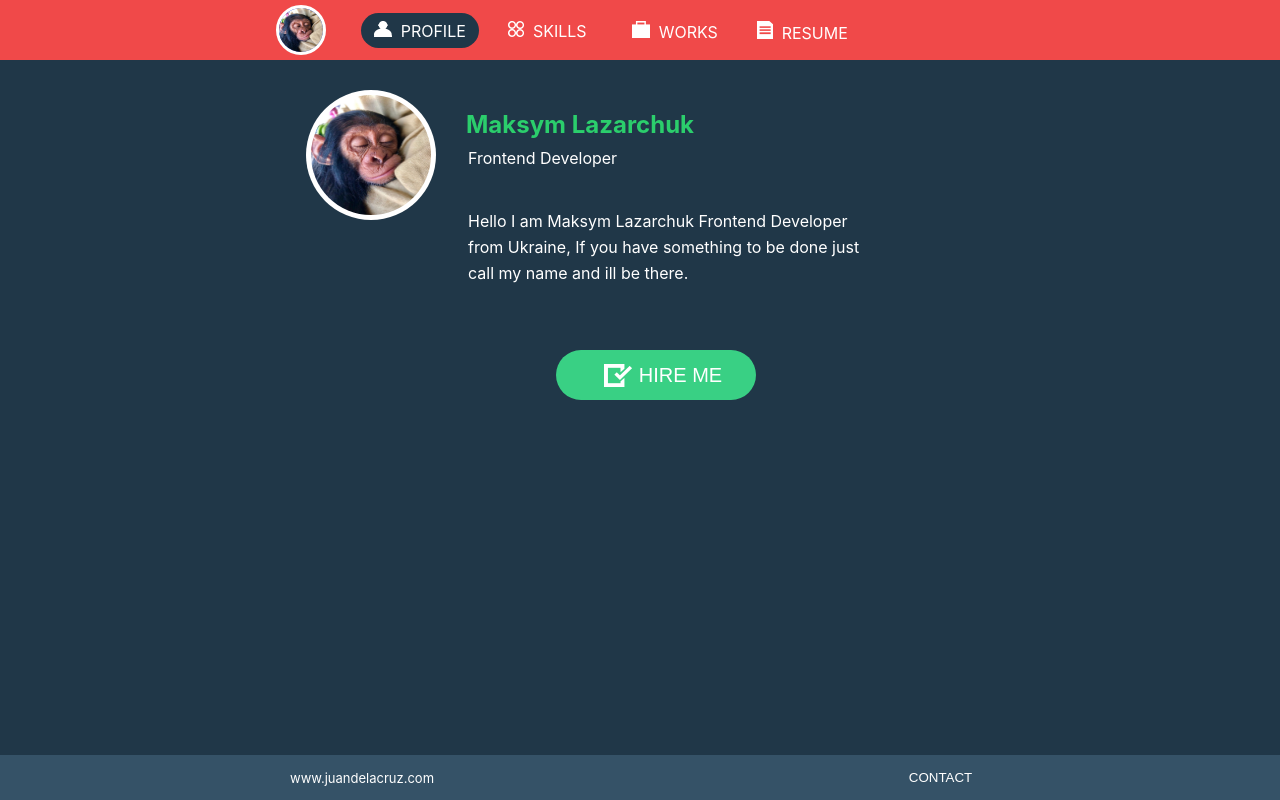
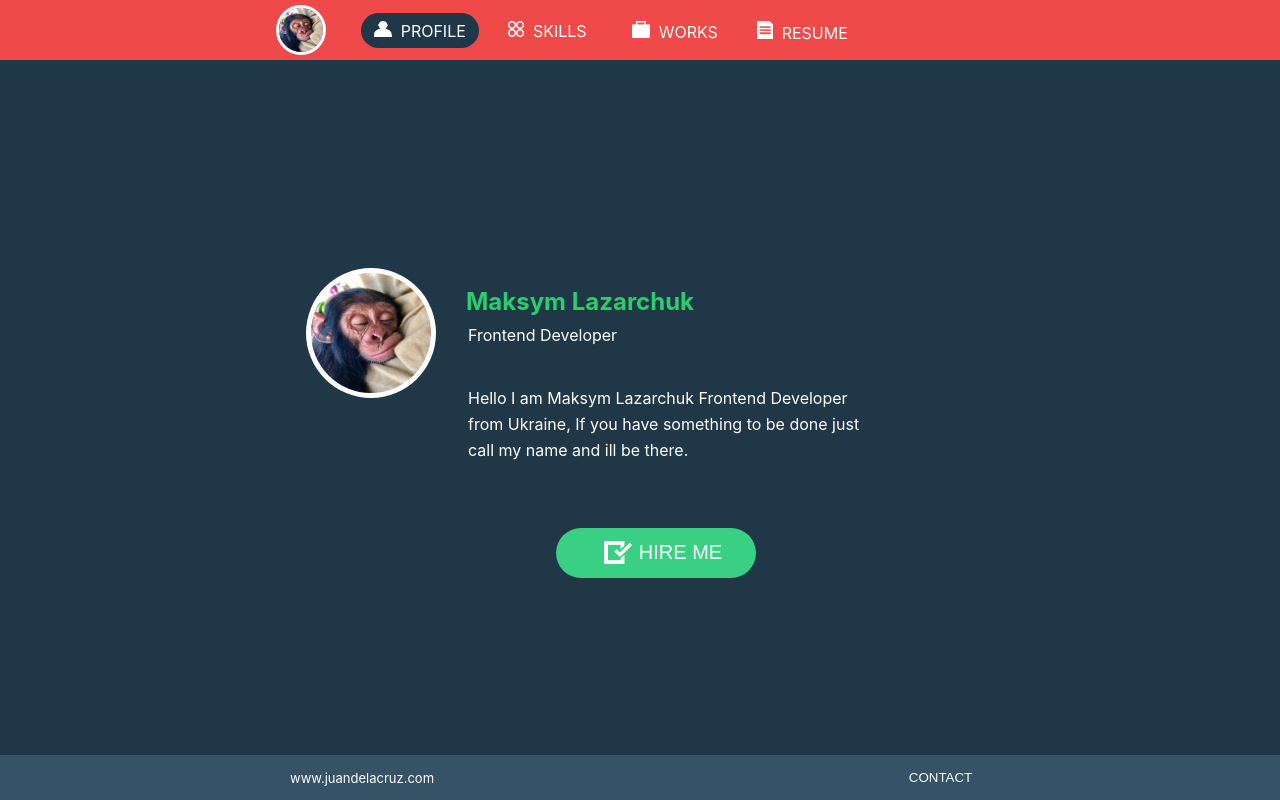
Before and after one commit to MaksLazarchuk/my-portfolio, a React (Create React App) app: page / in a window 1280 px wide. Built offline with nearby package versions, Linux system fonts and the light colour scheme.

Commit message:
layout update

```diff
--- a/src/App.css
+++ b/src/App.css
@@ -3,6 +3,13 @@ body {
   padding: 0;
   background-color: #203748;
 }
+.layout {
+  min-height: 100vh;
+  display: flex;
+  position: relative;
+  justify-content: space-between;
+  flex-direction: column;
+}
 .series {
   color: red;
 }
--- a/src/App.js
+++ b/src/App.js
@@ -12,7 +12,7 @@ function App() {
   const [activePages, changeActivePages] = useState(0);
 
   return (
-    <div>
+    <div className="layout">
       <Header changeActivePages={changeActivePages} activePages={activePages} />
       {pages[activePages]}
       <Footer />
--- a/src/components/footer/Footer.css
+++ b/src/components/footer/Footer.css
@@ -2,9 +2,7 @@
   height: 45px;
   width: 100%;
   background-color: #355267;
-  position: fixed;
-  bottom: 0;
-  left: 0;
+  position: relative;
 }
 .container-footer {
   height: 45px;
--- a/src/components/footer/Footer.js
+++ b/src/components/footer/Footer.js
@@ -2,8 +2,7 @@ import "./Footer.css";
 
 function App() {
   return (
-    <div className="App">
-      <header id="App-footer">
+    <footer id="App-footer">
       <div className="container-footer">
         <div className="footer">
           <a href="#" className="reference">
@@ -15,8 +14,7 @@ function App() {
           </button>
         </div>
       </div>
-      </header>
-    </div>
+    </footer>
   );
 }
 
--- a/src/components/header/Header.js
+++ b/src/components/header/Header.js
@@ -12,7 +12,6 @@ function Header({ changeActivePages, activePages }) {
   }
 
   return (
-    <div className="App">
     <header id="App-header">
       <div className="container-header">
         <div className="photo">
@@ -48,7 +47,6 @@ function Header({ changeActivePages, activePages }) {
         </div>
       </div>
     </header>
-    </div>
   );
 }
 
--- a/src/pages/profile/Profile.css
+++ b/src/pages/profile/Profile.css
@@ -2,6 +2,7 @@
   position: relative;
   width: 768px;
   margin: 0 auto;
+  padding: 30px 0;
 }
 .frame {
   background-color: white;
```
Also changed, not shown: 1 other file (tests, documents, lock files or other folders). Lines whose indentation alone changed are shown as unchanged.
